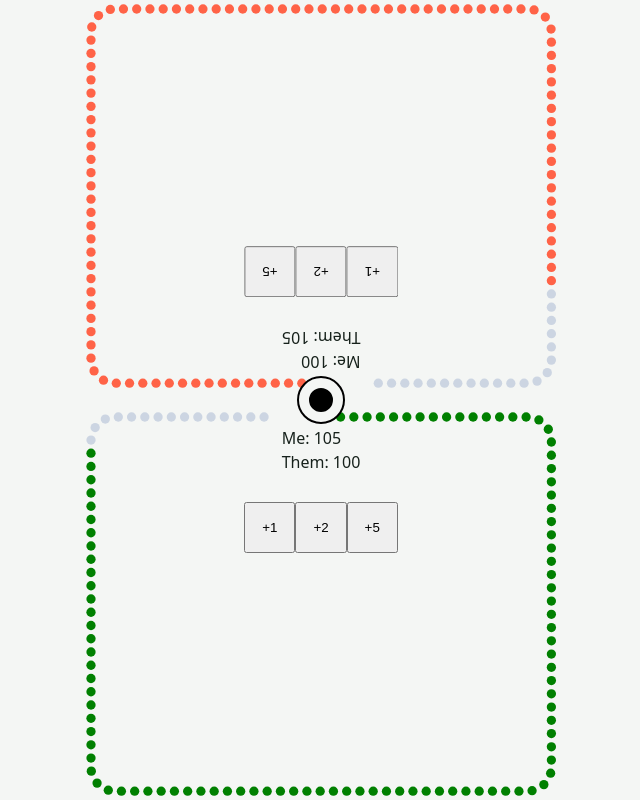
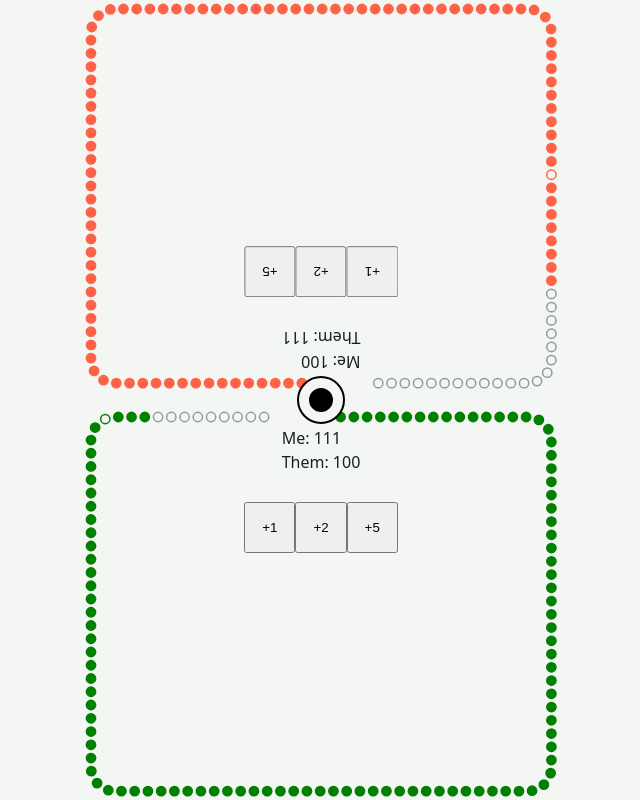
Before and after one commit to dylano/cribbage-scoring, a React (Vite) app: page / in a window 1280 px wide. Shown: the whole page, without its empty margins (319-959 px from the left). Built offline with nearby package versions, Linux system fonts and the light colour scheme.

Commit message:
holes and back peg

```diff
--- a/src/App.tsx
+++ b/src/App.tsx
@@ -4,40 +4,52 @@ import WinningPeg from "./WinningPeg/WinningPeg.tsx";
 import Player from "./Player/Player.tsx";
 import { WINNING_SCORE } from "./constants.ts";
 
+interface PlayerScore {
+  score: number;
+  previousScore: number;
+}
+
 export function App() {
   const [winner, setWinner] = useState(0);
-  const [p1Score, setP1Score] = useState(100);
-  const [p2Score, setP2Score] = useState(105);
+  const [player1, setPlayer1] = useState<PlayerScore>({ score: 100, previousScore: 92 });
+  const [player2, setPlayer2] = useState<PlayerScore>({ score: 111, previousScore: 108 });
 
   // check for winner
   useEffect(() => {
     if (winner) return;
-    if (p1Score >= WINNING_SCORE) setWinner(1);
-    else if (p2Score >= WINNING_SCORE) setWinner(2);
-  }, [p1Score, p2Score, winner]);
+    if (player1.score >= WINNING_SCORE) setWinner(1);
+    else if (player2.score >= WINNING_SCORE) setWinner(2);
+  }, [player1, player2, winner]);
 
   function incrementScore(playerId: number, increment: number) {
     if (playerId === 1) {
-      setP1Score((prev) => prev + increment);
+      setPlayer1((p) => ({
+        previousScore: p.score,
+        score: Math.min(WINNING_SCORE, p.score + increment),
+      }));
     }
 
     if (playerId === 2) {
-      setP2Score((prev) => prev + increment);
+      setPlayer2((p) => ({
+        previousScore: p.score,
+        score: Math.min(WINNING_SCORE, p.score + increment),
+      }));
     }
   }
 
   function resetGame() {
     setWinner(0);
-    setP1Score(0);
-    setP2Score(0);
+    setPlayer1({ score: 0, previousScore: 0 });
+    setPlayer2({ score: 0, previousScore: 0 });
   }
 
   return (
     <div className={styles.app}>
       <Player
         playerId={1}
-        score={p1Score}
-        opponentScore={p2Score}
+        score={player1.score}
+        previousScore={player1.previousScore}
+        opponentScore={player2.score}
         incrementScore={(pts: number) => incrementScore(1, pts)}
         winner={winner}
         resetGame={resetGame}
@@ -46,8 +58,9 @@ export function App() {
       <WinningPeg winner={winner} />
       <Player
         playerId={2}
-        score={p2Score}
-        opponentScore={p1Score}
+        score={player2.score}
+        previousScore={player2.previousScore}
+        opponentScore={player1.score}
         incrementScore={(pts: number) => incrementScore(2, pts)}
         winner={winner}
         resetGame={resetGame}
--- a/src/Player/Player.tsx
+++ b/src/Player/Player.tsx
@@ -7,6 +7,7 @@ import { WINNING_SCORE } from "../constants";
 interface PlayerProps {
   playerId: number;
   score: number;
+  previousScore: number;
   opponentScore: number;
   incrementScore: (pts: number) => void;
   winner: number;
@@ -17,6 +18,7 @@ interface PlayerProps {
 export default function Player({
   playerId,
   score,
+  previousScore,
   opponentScore,
   incrementScore,
   winner,
@@ -44,6 +46,7 @@ export default function Player({
     <div className={classNames}>
       <ProgressBorder
         filled={score}
+        previousFilled={previousScore}
         count={WINNING_SCORE - 1}
         radius={24}
         completeColor={`var(--color-player${playerId})`}
--- a/src/ProgressBorder/ProgressBorder.module.css
+++ b/src/ProgressBorder/ProgressBorder.module.css
@@ -17,8 +17,11 @@
 }
 
 .chain {
-  --muted: oklch(0.87 0.02 255);
+  /* Ring colour for nodes that are not yet lit. Dark enough to read against
+     the surface without competing with the lit run. */
+  --muted: oklch(0.68 0.02 255);
   --complete: oklch(0.58 0.17 255);
+  --node-stroke: 1.5;
 
   position: absolute;
   inset: 0;
@@ -36,11 +39,22 @@
 .node {
   /* (progress - t) is a fraction of the perimeter; multiplying by count
      converts it to a number of nodes, so the fade spans one node width. */
-  fill: color-mix(
-    in oklch,
-    var(--muted),
-    var(--complete) calc(clamp(0, (var(--progress) - var(--t)) * var(--count), 1) * 100%)
-  );
+  --lit: clamp(0, (var(--progress) - var(--t)) * var(--count), 1);
+
+  /* Unlit nodes are hollow rings. A node fills in as it lights, and its ring
+     shifts from muted to the complete colour so it reads as a solid dot. */
+  fill: var(--complete);
+  fill-opacity: var(--lit);
+  stroke: color-mix(in oklch, var(--muted), var(--complete) calc(var(--lit) * 100%));
+  stroke-width: var(--node-stroke);
+}
+
+/* The back peg. This node is lit, so .node would fill it in; keep it hollow
+   with a complete-coloured ring to mark where the count started.
+   Must stay after .node — same specificity, so source order decides. */
+.marker {
+  fill-opacity: 0;
+  stroke: var(--complete);
 }
 
 @media (prefers-reduced-motion: reduce) {
--- a/src/ProgressBorder/ProgressBorder.tsx
+++ b/src/ProgressBorder/ProgressBorder.tsx
@@ -16,6 +16,10 @@ interface Size {
 interface ProgressBorderProps {
   /** How many circles are lit, counting from the start point. */
   filled: number;
+  /** Where the count stood before the most recent advance. When set and below
+      `filled`, that circle is drawn as a ring in the complete colour instead of
+      filling in — the cribbage back peg. */
+  previousFilled?: number;
   /** How many circles sit on the border. Fixed regardless of container size. */
   count?: number;
   /** Arc removed from the loop, in px. Nothing is drawn here. */
@@ -34,6 +38,7 @@ interface ProgressBorderProps {
 
 export default function ProgressBorder({
   filled,
+  previousFilled,
   count = 120,
   gap = 0,
   gapCenter = 0,
@@ -99,6 +104,11 @@ export default function ProgressBorder({
 
   const progress = Math.min(1, Math.max(0, filled / count));
 
+  // Node i lights once filled reaches i + 1, so the node standing for a score
+  // sits one index back. -1 when there is no back peg to show.
+  const markerIndex =
+    previousFilled !== undefined && previousFilled < filled ? previousFilled - 1 : -1;
+
   return (
     <svg
       ref={svgRef}
@@ -125,13 +135,13 @@ export default function ProgressBorder({
         className={styles.geometry}
       />
 
-      {points.map((p) => (
+      {points.map((p, i) => (
         <circle
           key={p.t}
           cx={p.x}
           cy={p.y}
           r={nodeRadius}
-          className={styles.node}
+          className={i === markerIndex ? `${styles.node} ${styles.marker}` : styles.node}
           style={{ "--t": p.t } as CSSProperties}
         />
       ))}
```
